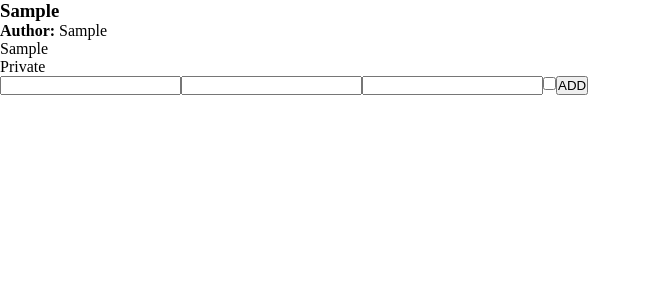
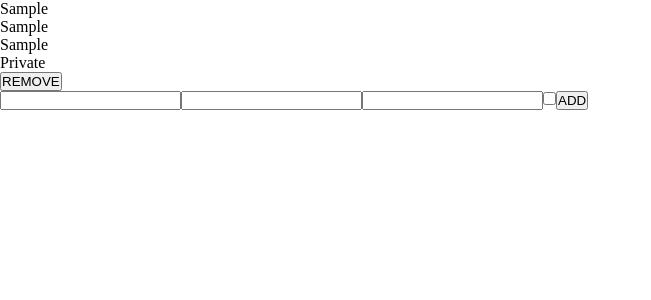
Before and after one commit to andrealoda/react-post-form, a React (Vite) app: page / in a window 1280 px wide. Both pictures are taken after typing "Sample", "Sample", "Sample" into the empty fields and a click on the button "ADD". Shown: the top 300 px of the page, without its empty margins (0-651 px from the left). Built offline with nearby package versions, Linux system fonts and the light colour scheme.

Commit message:
feat: remove button for single post

```diff
--- a/src/App.jsx
+++ b/src/App.jsx
@@ -17,7 +17,10 @@ const App = () => {
 
 
   function handleNewPost(newPost) {
-    setPostData([...postData, newPost]);
+    const newPostWithID = {
+      ...newPost, id: crypto.randomUUID()
+    }
+    setPostData([...postData, newPostWithID]);
   }
 
   return (
@@ -26,7 +29,7 @@ const App = () => {
         <div className="row">
           <div className="col">
 
-            <ShowPost postData={postData} />
+            <ShowPost postData={postData} setPostData={setPostData}/>
             <PostNewPost onPostData={handleNewPost} />
 
           </div>
--- a/src/components/ShowPost.jsx
+++ b/src/components/ShowPost.jsx
@@ -1,16 +1,25 @@
-export default function ShowPost({ postData }) {
+export default function ShowPost({ postData, setPostData }) {
 
-
+    function removeArticle(idToRemove) {
+        console.log("idToRemove:", idToRemove);
+        console.log("postData:", postData);
+        const filteredArticles = postData.filter(post => post.id !== idToRemove)
+        setPostData(filteredArticles)
+    }
 
     return (
         <>
             {postData.map((post, index) => (
-              <div key={index} className="card my-3 p-3">
-                <h3>{post.title}</h3>
-                <p><strong>Author:</strong> {post.author}</p>
-                <p>{post.body}</p>
-                <span>{post.public ? 'Public' : 'Private'}</span>
-              </div>
+                <div key={index}>
+                    <p>{post.title}</p>
+                    <p>{post.author}</p>
+                    <p>{post.body}</p>
+                    <p>{post.public ? 'Public' : 'Private'}</p>
+                    <div>
+                        <button onClick={() => removeArticle(post.id)}>REMOVE</button>
+                    </div>
+
+                </div>
             ))}
         </>
     )
```
